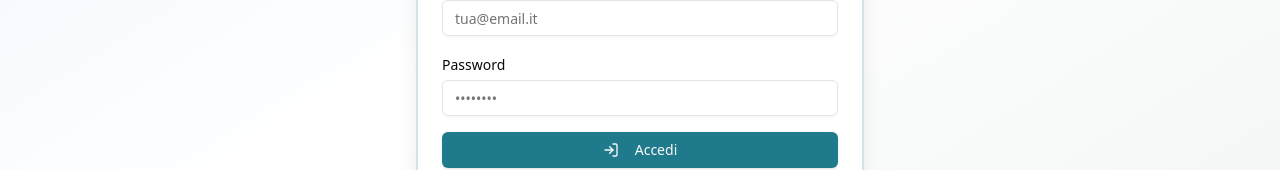
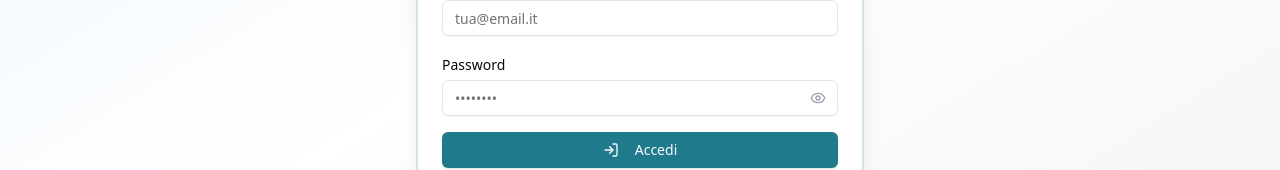
Before and after one commit to michelangelopavia/navigate, a React (Vite) app: page /Login in a window 1280 px wide. Shown: the part 444-614 px from the top of the page. Built offline with nearby package versions, Linux system fonts and the light colour scheme.

Commit message:
fix(login): add show/hide password toggle on login and register forms

```diff
--- a/src/pages/Login.jsx
+++ b/src/pages/Login.jsx
@@ -7,7 +7,7 @@ import { Button } from '@/components/ui/button';
 import { Input } from '@/components/ui/input';
 import { Label } from '@/components/ui/label';
 import { Tabs, TabsContent, TabsList, TabsTrigger } from '@/components/ui/tabs';
-import { Loader2, LogIn, UserPlus } from 'lucide-react';
+import { Loader2, LogIn, UserPlus, Eye, EyeOff } from 'lucide-react';
 import { motion } from 'framer-motion';
 import { createPageUrl } from '@/utils';
 import { LOGO_URL } from '@/lib/branding';
@@ -20,6 +20,8 @@ export default function Login() {
   const [registerForm, setRegisterForm] = useState({ email: '', password: '', full_name: '' });
   const [loading, setLoading] = useState(false);
   const [error,   setError]   = useState('');
+  const [showLoginPassword,    setShowLoginPassword]    = useState(false);
+  const [showRegisterPassword, setShowRegisterPassword] = useState(false);
 
   // Se già autenticato o il token OAuth è appena arrivato, vai alla home
   useEffect(() => {
@@ -143,12 +145,24 @@ export default function Login() {
                   </div>
                   <div>
                     <Label htmlFor="login-password">Password</Label>
+                    <div className="relative mt-1">
                       <Input
-                      id="login-password" type="password" required className="mt-1"
+                        id="login-password"
+                        type={showLoginPassword ? 'text' : 'password'}
+                        required
+                        className="pr-10"
                         placeholder="••••••••"
                         value={loginForm.password}
                         onChange={(e) => setLoginForm({ ...loginForm, password: e.target.value })}
                       />
+                      <button
+                        type="button"
+                        onClick={() => setShowLoginPassword(!showLoginPassword)}
+                        className="absolute right-3 top-1/2 -translate-y-1/2 text-gray-400 hover:text-gray-600"
+                      >
+                        {showLoginPassword ? <EyeOff className="w-4 h-4" /> : <Eye className="w-4 h-4" />}
+                      </button>
+                    </div>
                   </div>
                   <Button type="submit" className="w-full bg-[#1f7a8c] hover:bg-[#022b3a]" disabled={loading}>
                     {loading
@@ -181,12 +195,25 @@ export default function Login() {
                   </div>
                   <div>
                     <Label htmlFor="reg-password">Password</Label>
+                    <div className="relative mt-1">
                       <Input
-                      id="reg-password" type="password" required minLength={8} className="mt-1"
+                        id="reg-password"
+                        type={showRegisterPassword ? 'text' : 'password'}
+                        required
+                        minLength={8}
+                        className="pr-10"
                         placeholder="••••••••"
                         value={registerForm.password}
                         onChange={(e) => setRegisterForm({ ...registerForm, password: e.target.value })}
                       />
+                      <button
+                        type="button"
+                        onClick={() => setShowRegisterPassword(!showRegisterPassword)}
+                        className="absolute right-3 top-1/2 -translate-y-1/2 text-gray-400 hover:text-gray-600"
+                      >
+                        {showRegisterPassword ? <EyeOff className="w-4 h-4" /> : <Eye className="w-4 h-4" />}
+                      </button>
+                    </div>
                     <p className="text-xs text-gray-400 mt-1">Minimo 8 caratteri</p>
                   </div>
                   <Button type="submit" className="w-full bg-[#1f7a8c] hover:bg-[#022b3a]" disabled={loading}>
```
Lines whose indentation alone changed are shown as unchanged.
